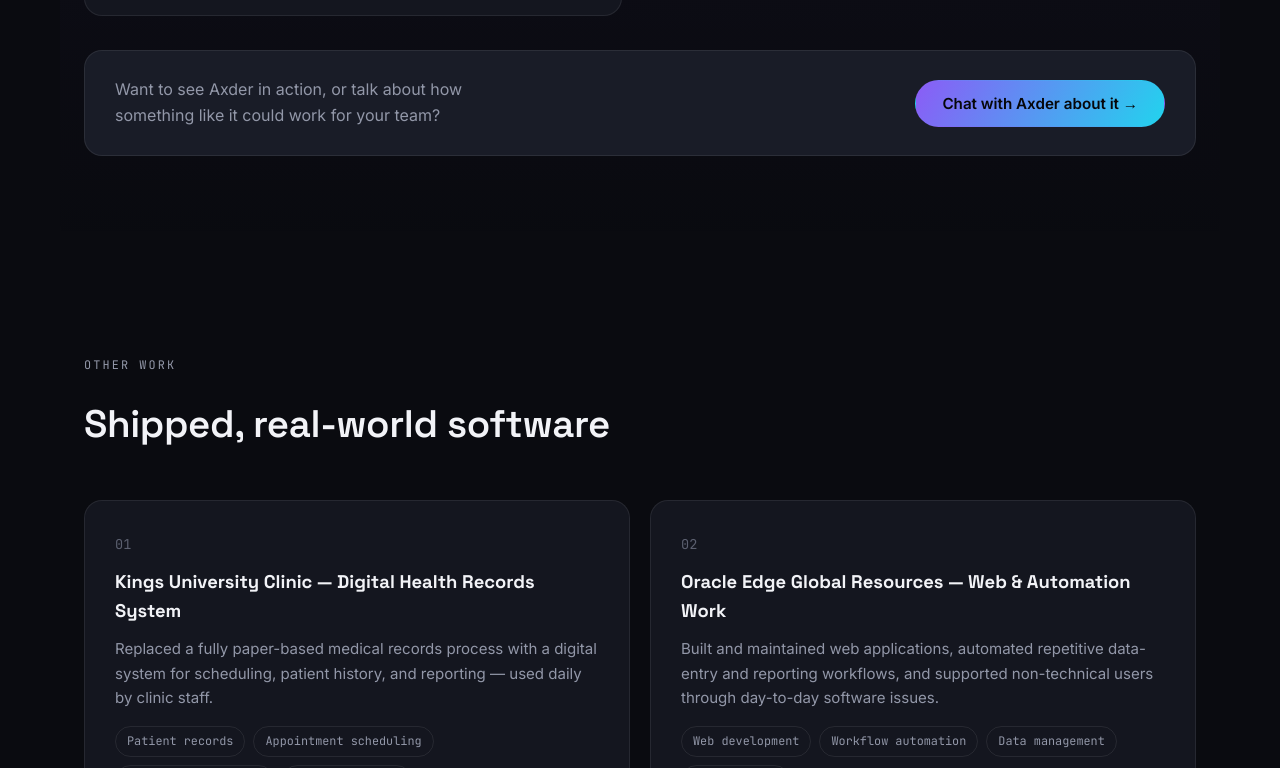
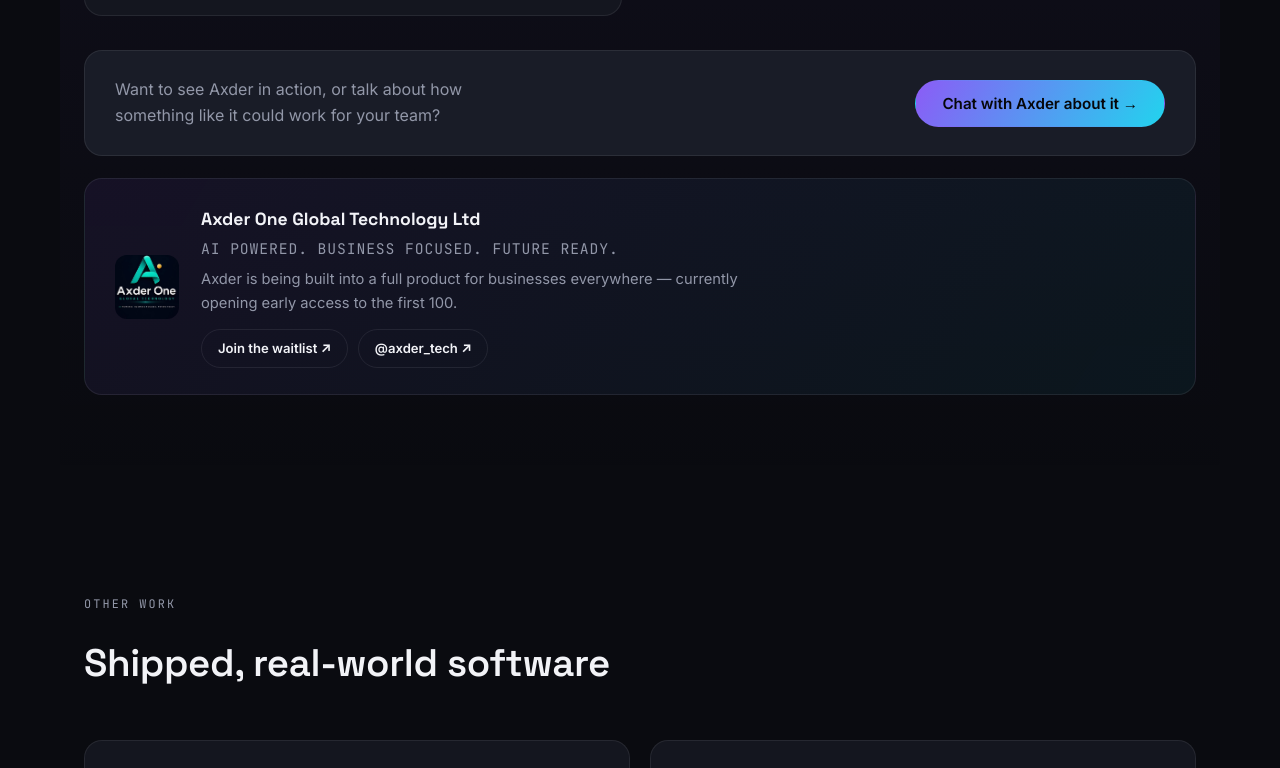
Before and after one commit to jiggyprince/prince-portfolio, a website: page index.html in a window 1280 px wide. Shown: the part 2032-2800 px from the top of the page. Drawn offline with Linux system fonts and the light colour scheme.

Commit message:
Add files via upload

```diff
--- a/index.html
+++ b/index.html
@@ -117,6 +117,20 @@
   <div class="axder-cta">
     <p>Want to see Axder in action, or talk about how something like it could work for your team?</p>
     <button class="btn btn-primary" id="openChatFromAxder">Chat with Axder about it →</button>
+  </div>
+
+  <!-- ── AXDER ONE GLOBAL TECHNOLOGY ── company banner ── -->
+  <div class="company-banner">
+    <img src="assets/axderone-logo.png" alt="Axder One Global Technology" class="company-mark">
+    <div class="company-info">
+      <h3>Axder One Global Technology Ltd</h3>
+      <p class="company-tagline">AI powered. Business focused. Future ready.</p>
+      <p>Axder is being built into a full product for businesses everywhere — currently opening early access to the first 100.</p>
+      <div class="company-links">
+        <a href="https://tinyurl.com/axderone" target="_blank" rel="noopener" class="btn btn-ghost btn-sm">Join the waitlist ↗</a>
+        <a href="https://instagram.com/axder_tech" target="_blank" rel="noopener" class="btn btn-ghost btn-sm">@axder_tech ↗</a>
+      </div>
+    </div>
   </div>
 </section>
 
@@ -284,14 +298,14 @@
       <span class="chat-avatar">A</span>
       <div>
         <strong>Axder</strong>
-        <small>Prince's AI assistant · usually replies instantly</small>
+        <small>Prince's personal assistant · usually replies instantly</small>
       </div>
     </div>
     <button class="chat-close" id="chatClose" aria-label="Close chat">&times;</button>
   </div>
   <div class="chat-messages" id="chatMessages">
     <div class="msg msg-bot">
-      Hey! I'm Axder — I work with Prince, and I can tell you about his projects, skills, and how to get in touch. Ask me anything, or tell me about an opportunity you have in mind.
+      Hey! I'm Axder — Prince's personal assistant. I can tell you about his work, skills, and how to reach him, or about Axder One if you're curious about the product. What can I help with?
     </div>
   </div>
   <form class="chat-input-row" id="chatForm">
--- a/style.css
+++ b/style.css
@@ -209,6 +209,21 @@
 }
 .axder-cta p{ color: var(--text-dim); max-width: 420px; }
 
+.company-banner{
+  margin-top: 22px; display:flex; align-items:center; gap: 22px; flex-wrap:wrap;
+  background: linear-gradient(120deg, rgba(139,92,246,.08), rgba(34,211,238,.06));
+  border: 1px solid var(--border); border-radius: var(--radius); padding: 26px 30px;
+}
+.company-mark{ width: 64px; height:64px; flex-shrink:0; border-radius: 12px; object-fit: cover; }
+.company-info h3{ font-family: var(--font-display); font-size: 1.1rem; margin-bottom: 4px; }
+.company-tagline{
+  font-family: var(--font-mono); font-size: .76rem; letter-spacing:.06em; text-transform:uppercase;
+  color: var(--cyan); margin-bottom: 8px !important;
+}
+.company-info p{ color: var(--text-dim); font-size: .92rem; max-width: 560px; margin-bottom: 14px; }
+.company-links{ display:flex; gap: 10px; flex-wrap:wrap; }
+.btn-sm{ padding: 8px 16px; font-size: .82rem; }
+
 /* ══════════════════════════════════════════════════════════════════
    OTHER WORK
    ══════════════════════════════════════════════════════════════════ */
```
Also changed, not shown: netlify/functions/chat.js (+7 -4 lines), assets/axderone-logo.png (added), assets/profile.jpg.
